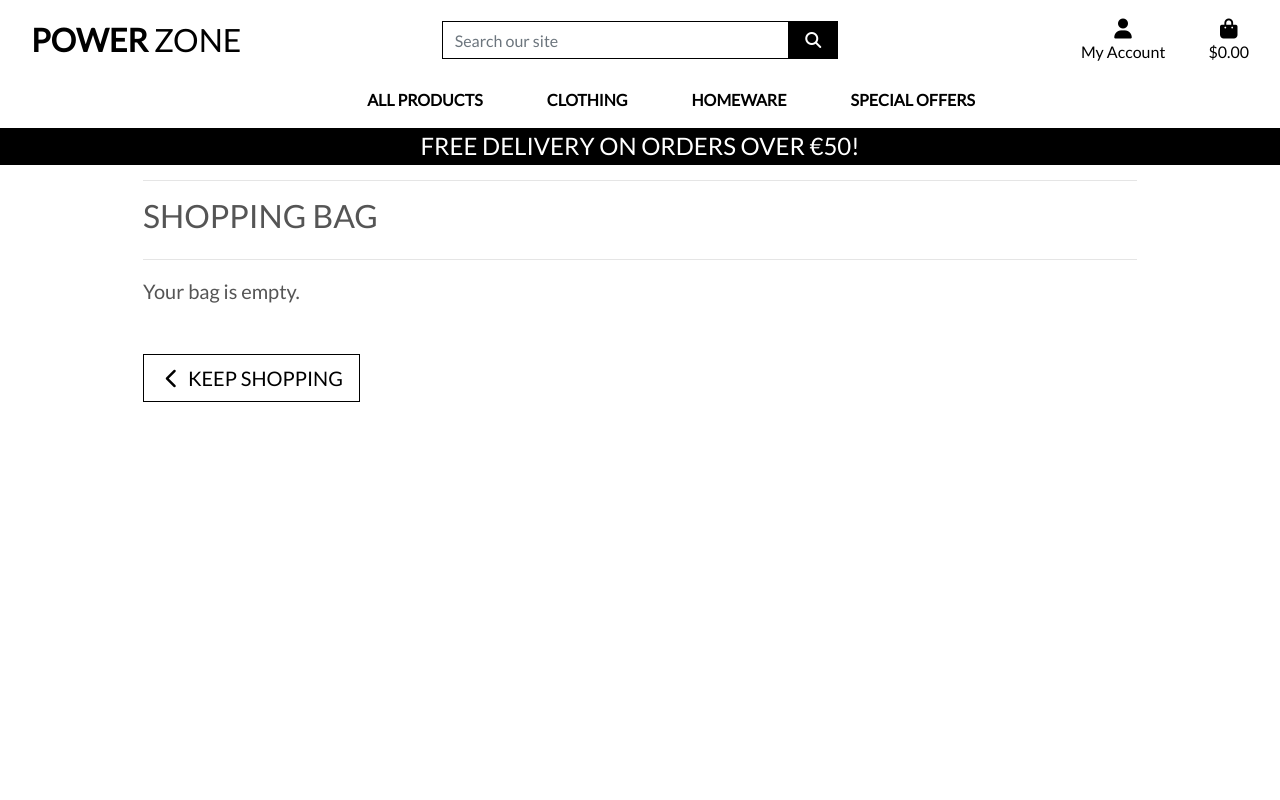
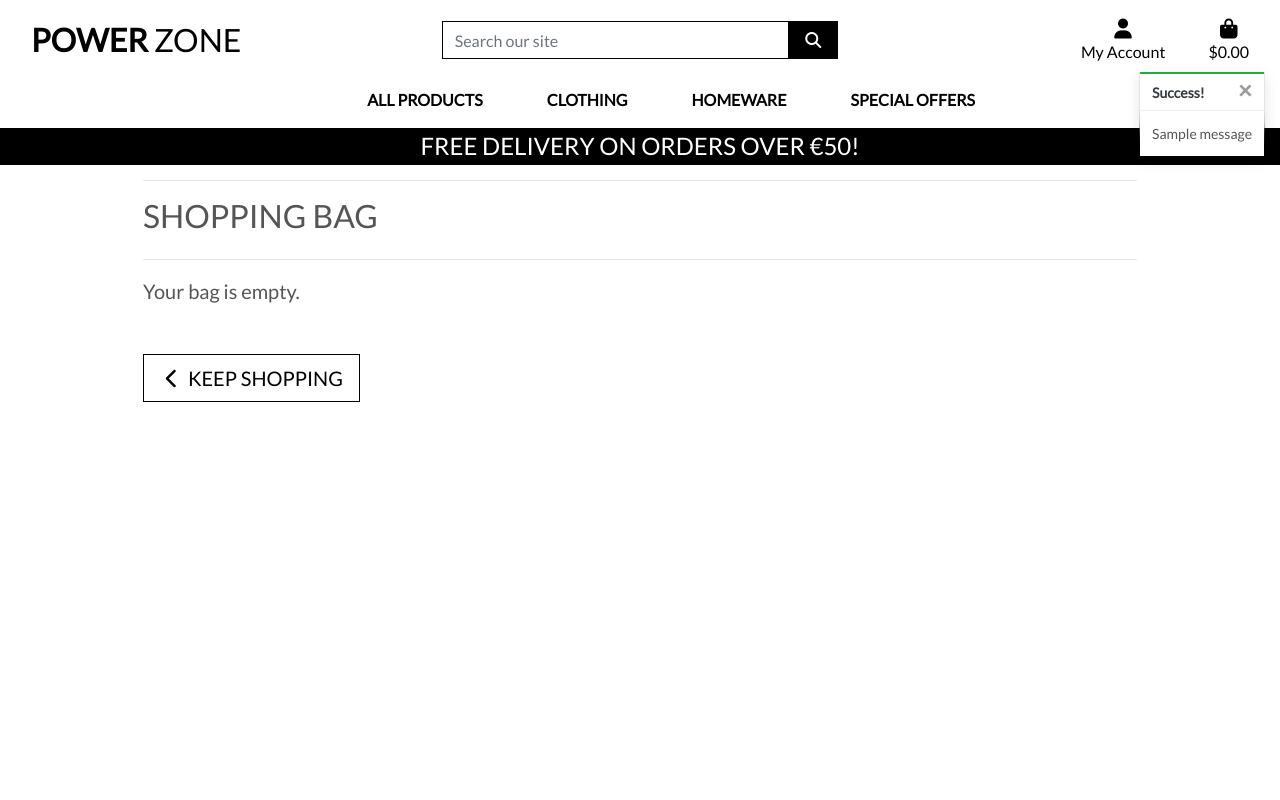
Before and after one commit to Code-Institute-Submissions/dylanocallaghan-MS4_DecResub, a Django app: page /bag/ in a window 1280 px wide. Run offline with Django 3.2, Linux system fonts and the light colour scheme; tables that the repository leaves empty hold one stand-in row (values such as "Sample post"); one stand-in notice (Sample message) is shown; some libraries are stand-ins or nearby versions.

Commit message:
add toasts

```diff
--- a/bag/views.py
+++ b/bag/views.py
@@ -1,4 +1,7 @@
 from django.shortcuts import render, redirect, reverse, HttpResponse
+from django.contrib import messages
+
+from products.models import Product
 
 # Create your views here.
 
@@ -10,6 +13,7 @@ def view_bag(request):
 def add_to_bag(request, item_id):
     """ Add a quantity of the specified product to the shopping bag """
 
+    product = Product.objects.get(pk=item_id)
     quantity = int(request.POST.get('quantity'))
     redirect_url = request.POST.get('redirect_url')
     size = None
@@ -30,6 +34,7 @@ def add_to_bag(request, item_id):
             bag[item_id] += quantity
         else:
             bag[item_id] = quantity
+            messages.success(request, f'Added {product.name} to your bag')
 
     request.session['bag'] = bag
     return redirect(redirect_url)
--- a/power_zone/settings.py
+++ b/power_zone/settings.py
@@ -79,6 +79,9 @@ TEMPLATES = [
     },
 ]
 
+MESSAGE_STORAGE = 'django.contrib.messages.storage.session.SessionStorage'
+
+
 AUTHENTICATION_BACKENDS = [
     # Needed to login by username in Django admin, regardless of `allauth`
     'django.contrib.auth.backends.ModelBackend',
--- a/static/css/base.css
+++ b/static/css/base.css
@@ -95,6 +95,21 @@ a.category-badge > span.badge:hover {
     cursor: pointer;
 }
 
+.message-container {
+    position: fixed;
+    top: 72px;
+    right: 15px;
+    z-index: 99999999999;
+}
+
+.custom-toast {
+    overflow: visible;
+}
+
+.toast-capper {
+    height: 2px;
+}
+
 /* -------------------------------- Media Queries */
 
 /* Slightly larger container on xl screens */
--- a/templates/base.html
+++ b/templates/base.html
@@ -113,7 +113,21 @@
     </header>
 
     {% if messages %}
-        <div class="message-container"></div>
+        <div class="message-container">
+            {% for message in messages %}
+                {% with message.level as level %}
+                    {% if level == 40 %}
+                        {% include 'includes/toasts/toast_error.html' %}
+                    {% elif level == 30 %}
+                        {% include 'includes/toasts/toast_warning.html' %}
+                    {% elif level == 25 %}
+                        {% include 'includes/toasts/toast_success.html' %}
+                    {% else %}
+                        {% include 'includes/toasts/toast_info.html' %}
+                    {% endif %}
+                {% endwith %}
+            {% endfor %}
+        </div>
     {% endif %}
 
     {% block page_header %}
@@ -123,6 +137,9 @@
     {% endblock %}
 
     {% block postloadjs %}
+    <script type="text/javascript">
+        $('.toast').toast('show');
+    </script>
     {% endblock %}
 
 
--- /dev/null
+++ b/templates/includes/toasts/toast_success.html
@@ -0,0 +1,13 @@
+<div class="toast custom-toast rounded-0 border-top-0" data-autohide="false">
+    <div class="arrow-up arrow-success"></div>
+    <div class="w-100 toast-capper bg-success"></div>
+    <div class="toast-header bg-white text-dark">
+        <strong class="mr-auto">Success!</strong>
+        <button type="button" class="ml-2 mb-1 close text-dark" data-dismiss="toast" aria-label="Close">
+            <span aria-hidden="true">&times;</span>
+        </button>
+    </div>
+    <div class="toast-body bg-white">
+        {{ message }}
+    </div>
+</div>
```
Also changed, not shown: templates/includes/toasts/toast_error.html (added, +13 -0 lines), templates/includes/toasts/toast_info.html (added, +13 -0 lines), templates/includes/toasts/toast_warning.html (added, +13 -0 lines).
